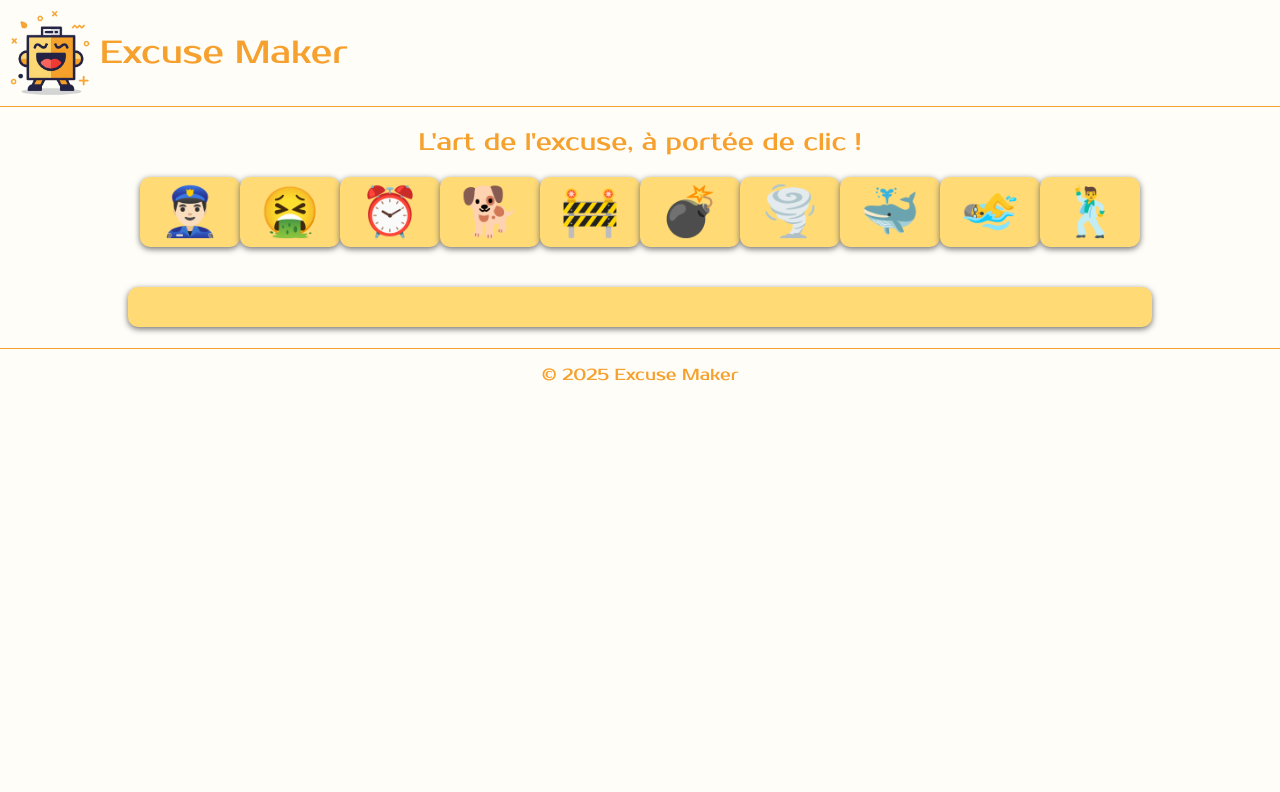
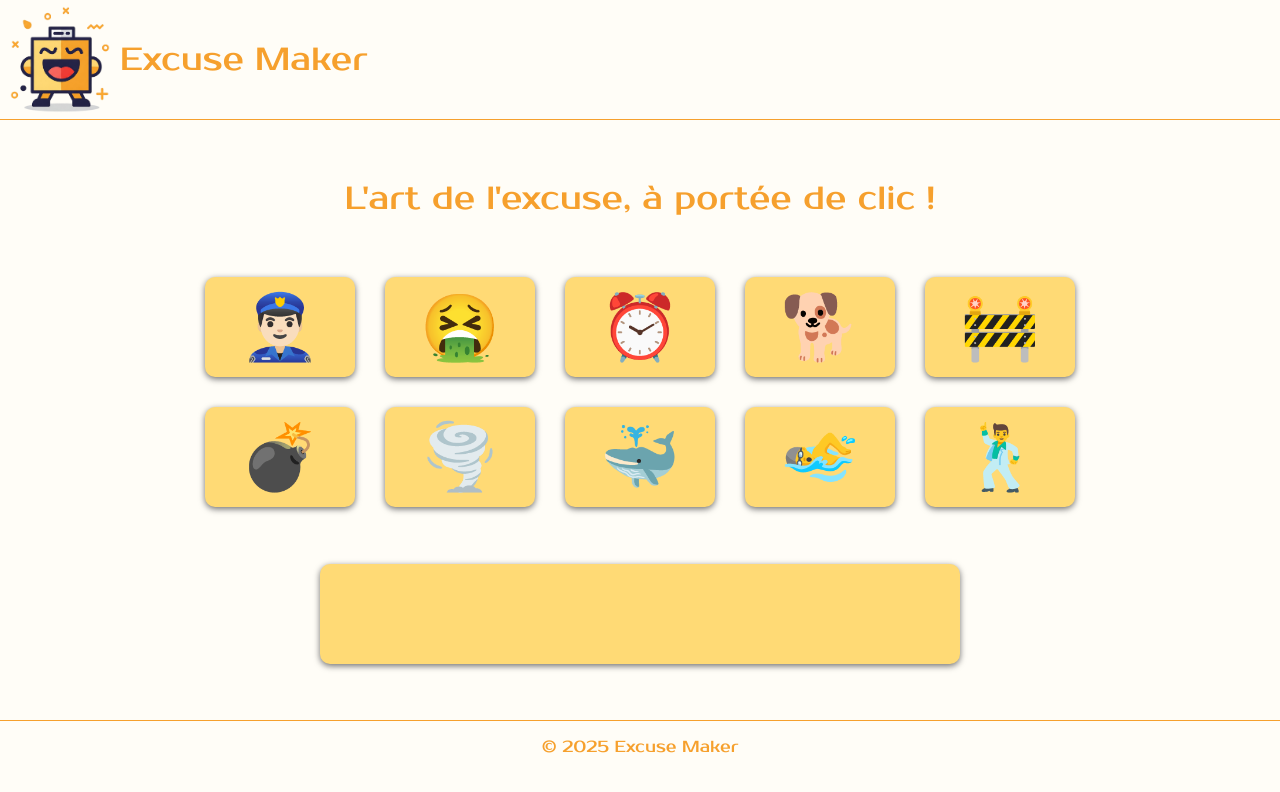
Before and after one commit to Tristanzubi/excuse_maker, a React (Vite) app: page / in a window 1280 px wide. Shown: the top 792 px of the page. Built offline with nearby package versions, Linux system fonts and the light colour scheme.

Commit message:
:lipstick: resolved CSS

```diff
--- a/src/App.css
+++ b/src/App.css
@@ -29,6 +29,8 @@ main {
     display: flex;
     flex-direction: column;
     align-items: center;
+
+
 }
 
 h1,
@@ -47,9 +49,30 @@ h2 {
     -webkit-filter: drop-shadow(0px 2px 3px #6e6e6e);
     -moz-filter: drop-shadow(0px 2px 3px #6e6e6e);
     background-color: var(--third-color);
+    font-family: var(--font-answer);
+    font-weight: 100;
     width: 80vw;
     text-align: center;
     border-radius: 10px;
     padding: 20px;
     font-size: 1.3rem;
 }
+
+@media (min-width: 800px) {
+    main {
+        height: 75vh;
+        justify-content: space-evenly;
+
+        h2 {
+            font-size: 2rem;
+        }
+
+        .answer {
+            width: 50%;
+            font-size: 1.5rem;
+            min-width: 500px;
+            min-height: 100px;
+        }
+    }
+
+}
--- a/src/components/Card/Card.css
+++ b/src/components/Card/Card.css
@@ -2,6 +2,8 @@ section {
     display: flex;
     flex-wrap: wrap;
     justify-content: space-evenly;
+    row-gap: 15px;
+    column-gap: 10px;
 
 }
 
@@ -15,10 +17,30 @@ button {
     background-color: var(--third-color);
     border-radius: 10px;
     text-align: center;
-    margin: 0 0 20px 0;
 
     p {
         font-size: 3rem;
         margin: 0;
     }
 }
+
+@media (min-width: 800px) {
+    section {
+        flex-wrap: nowrap;
+        display: grid;
+        grid-template-columns: repeat(5, 2fr);
+        gap: 30px;
+    }
+
+    button {
+        width: 150px;
+        height: 100px;
+
+        p {
+            font-size: 4rem;
+
+        }
+
+    }
+
+}
--- a/src/components/Footer.css
+++ b/src/components/Footer.css
@@ -4,4 +4,12 @@ footer {
     font-family: var(--font-title);
     color: var(--secondary-color);
     font-weight: 100;
+
 }
+
+@media (min-width: 800px) {
+    footer {
+        height: 10vh;
+
+    }
+  }
--- a/src/components/Header/Header.css
+++ b/src/components/Header/Header.css
@@ -2,9 +2,23 @@ header {
     border-bottom: 1px solid var(--secondary-color);
     display: flex;
     align-items: center;
+
+
+
     img {
         width: 80px;
-        margin: 10px ;
+        margin: 10px;
     }
 
 }
+
+@media (min-width: 800px) {
+    header {
+        height: 15vh;
+
+
+        img {
+            width: 100px;
+        }
+    }
+}
```
